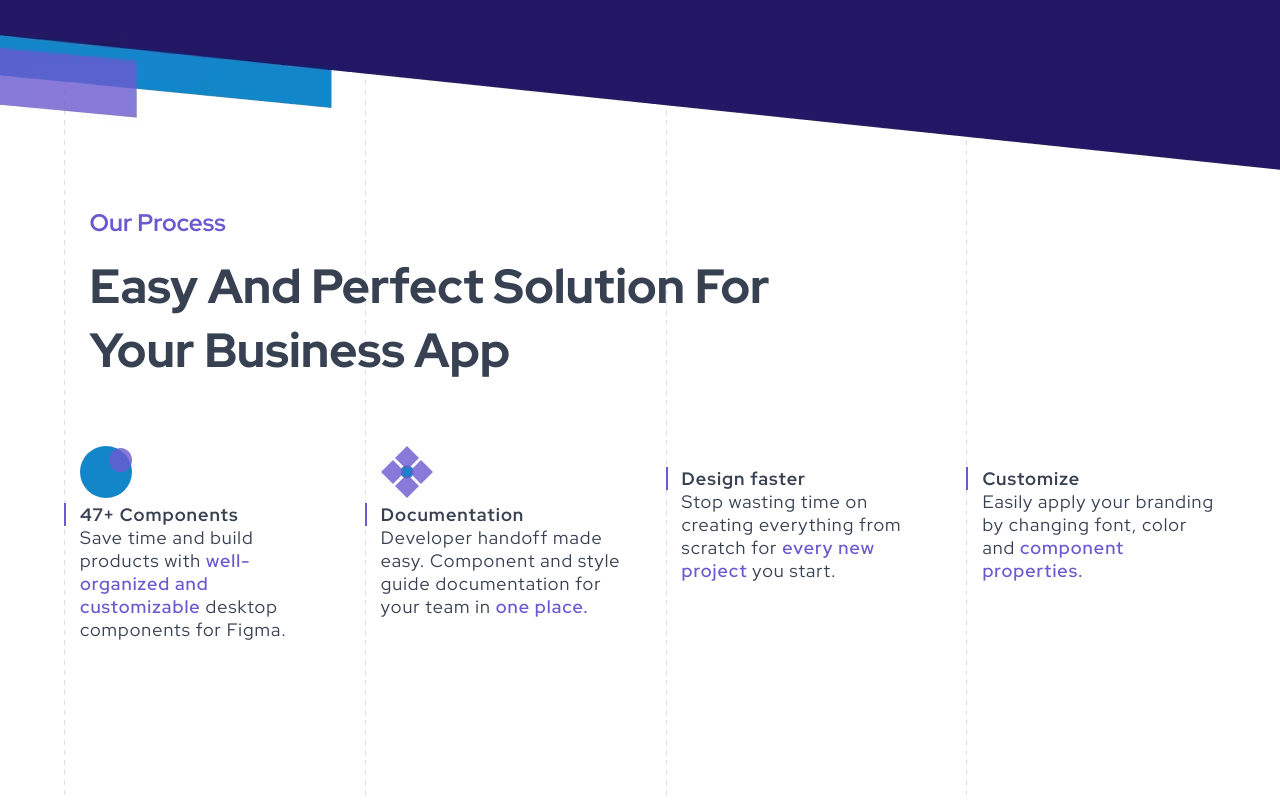
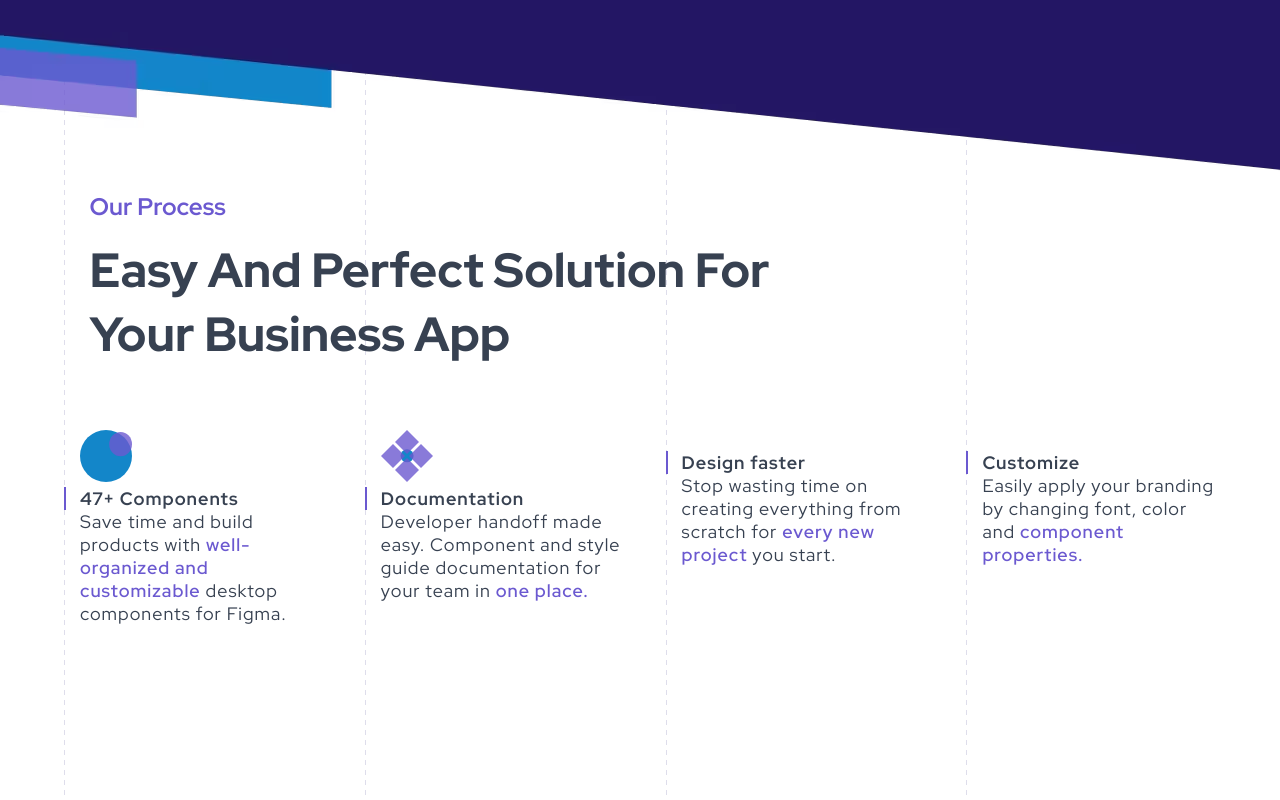
Before and after one commit to dev-RonnieTR/process-page, a plain HTML site: page index.html in a window 1280 px wide. Drawn offline with Linux system fonts and the light colour scheme.

Commit message:
Change top margin value for heading

```diff
--- a/styles.css
+++ b/styles.css
@@ -41,7 +41,7 @@ html {
 }
 .heading {
   padding: 0 7%;
-  margin: 0 0 var(--gap-2);
+  margin: -1rem 0 var(--gap-2);
   overflow: hidden;
 }
 .heading__item {
```
